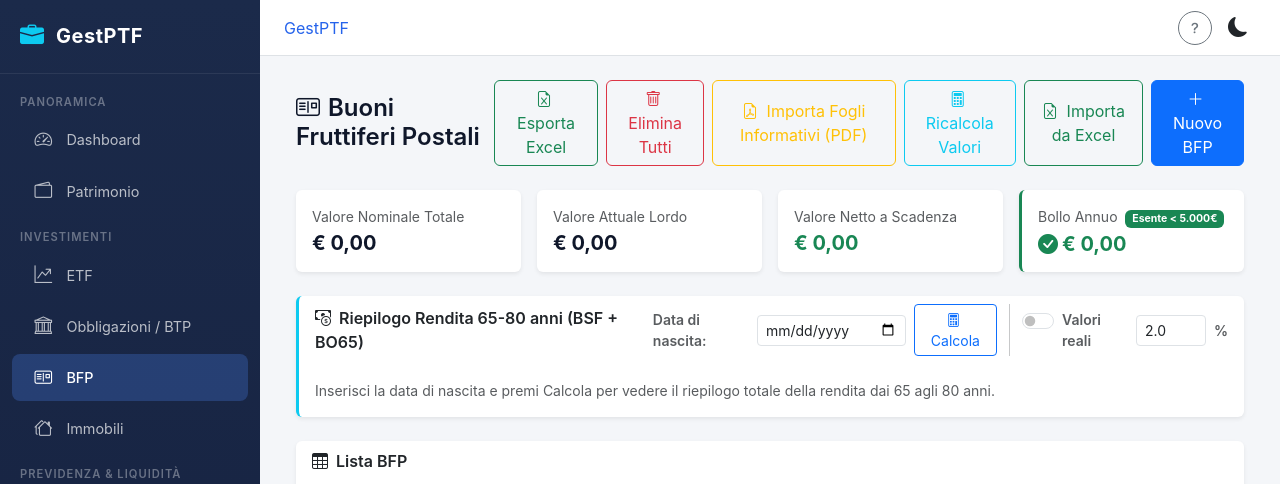
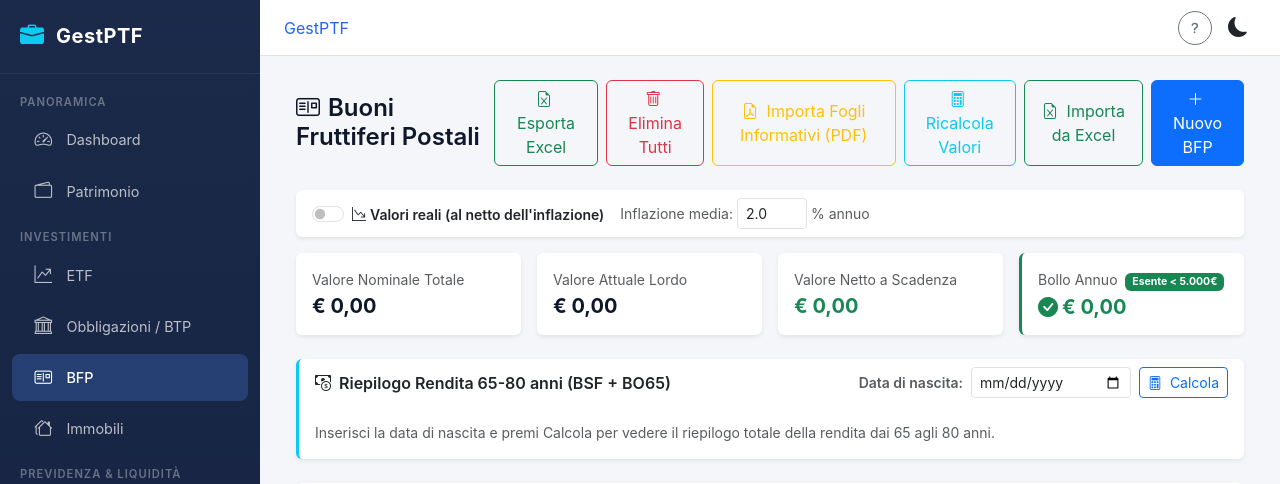
Before and after one commit to nemorfol/gestptf, a Flask app: page /bfp/ in a window 1280 px wide. Shown: the top 484 px of the page. Run offline with Flask 3, Linux system fonts and the light colour scheme; data that the repository does not hold is empty; some libraries are stand-ins or nearby versions.

Commit message:
Make inflation toggle global for entire BFP page
Moves inflation controls to top of page. Deflates:
- Val. Netto Rimborso and Val. Netto Scadenza per BFP in main table
  (based on years to each BFP's maturity date)
- Summary card 'Valore Netto a Scadenza' (weighted average deflator)
- Rendita section values (per-BFP deflators as before)

Co-Authored-By: Claude Opus 4.6 (1M context) <noreply@anthropic.com>

```diff
--- a/templates/bfp.html
+++ b/templates/bfp.html
@@ -28,8 +28,27 @@
         </div>
     </div>
 
+    <!-- Inflation toggle (global) -->
+    <div class="card shadow-sm border-0 mb-3">
+        <div class="card-body py-2 d-flex align-items-center gap-3">
+            <div class="form-check form-switch mb-0">
+                <input class="form-check-input" type="checkbox" id="chkInflazioneGlobal">
+                <label class="form-check-label small fw-semibold" for="chkInflazioneGlobal">
+                    <i class="bi bi-graph-down-arrow me-1"></i>Valori reali (al netto dell'inflazione)
+                </label>
+            </div>
+            <div class="d-flex align-items-center gap-1">
+                <label class="small text-muted mb-0" for="txtInflazioneGlobal">Inflazione media:</label>
+                <input type="number" step="0.1" min="0" max="10" class="form-control form-control-sm"
+                       id="txtInflazioneGlobal" value="2.0" style="width:70px">
+                <span class="small text-muted">% annuo</span>
+            </div>
+            <small class="text-muted" id="inflInfoGlobal"></small>
+        </div>
+    </div>
+
     <!-- Summary cards -->
-    <div class="row g-3 mb-4">
+    <div class="row g-3 mb-4" id="summaryCards">
         <div class="col-md-6 col-lg-3">
             <div class="card shadow-sm border-0 h-100">
                 <div class="card-body">
@@ -50,7 +69,7 @@
             <div class="card shadow-sm border-0 h-100">
                 <div class="card-body">
                     <p class="text-muted mb-1 small">Valore Netto a Scadenza</p>
-                    <h5 class="mb-0 fw-bold text-success">{{ summary.totale_netto_scadenza|currency if summary else '—' }}</h5>
+                    <h5 class="mb-0 fw-bold text-success" id="summaryNettoScadenza" data-value="{{ summary.totale_netto_scadenza if summary else 0 }}">{{ summary.totale_netto_scadenza|currency if summary else '—' }}</h5>
                 </div>
             </div>
         </div>
@@ -93,14 +112,6 @@
                 <button class="btn btn-sm btn-outline-primary" id="btnCalcolaRenditaTotale">
                     <i class="bi bi-calculator me-1"></i> Calcola
                 </button>
-                <div class="vr mx-1"></div>
-                <div class="form-check form-switch mb-0">
-                    <input class="form-check-input" type="checkbox" id="chkInflazione">
-                    <label class="form-check-label small text-muted" for="chkInflazione">Valori reali</label>
-                </div>
-                <input type="number" step="0.1" min="0" max="10" class="form-control form-control-sm" id="txtInflazione"
-                       value="2.0" style="width:70px" title="Inflazione media annua %">
-                <span class="small text-muted">%</span>
             </div>
         </div>
         <div class="card-body" id="renditaTotaleBody">
@@ -133,7 +144,7 @@
                     </thead>
                     <tbody>
                         {% for bfp in records %}
-                        <tr data-id="{{ bfp.id }}">
+                        <tr data-id="{{ bfp.id }}" data-scadenza="{{ bfp.scadenza or '' }}">
                             <td>{{ bfp.tipologia }}</td>
                             <td>{{ bfp.serie }}</td>
                             <td>{{ bfp.data_sottoscrizione|date }}</td>
@@ -144,8 +155,8 @@
                             <td class="text-end {% if bfp.bollo_annuo == 0 %}text-success{% endif %}">
                                 {% if bfp.bollo_annuo == 0 %}<i class="bi bi-check-circle-fill text-success" title="Esente < 5.000€"></i> Esente{% else %}{{ bfp.bollo_annuo|currency }}{% endif %}
                             </td>
-                            <td class="text-end">{{ bfp.valore_rimborso_netto|currency }}</td>
-                            <td class="text-end">{{ bfp.valore_netto_scadenza|currency }}</td>
+                            <td class="text-end defl-cell" data-value="{{ bfp.valore_rimborso_netto or 0 }}" data-scadenza="{{ bfp.scadenza or '' }}">{{ bfp.valore_rimborso_netto|currency }}</td>
+                            <td class="text-end defl-cell" data-value="{{ bfp.valore_netto_scadenza or 0 }}" data-scadenza="{{ bfp.scadenza or '' }}">{{ bfp.valore_netto_scadenza|currency }}</td>
                             <td>
                                 <div class="btn-group btn-group-sm">
                                     <button class="btn btn-outline-success{% if not bfp.has_coefficienti %} disabled{% endif %}"
@@ -502,8 +513,8 @@
             var fc = function(v) { return new Intl.NumberFormat('it-IT', {style:'currency', currency:'EUR'}).format(v || 0); };
 
             // Inflation deflator
-            var useInflation = document.getElementById('chkInflazione').checked;
-            var inflRate = parseFloat(document.getElementById('txtInflazione').value) / 100 || 0;
+            var useInflation = document.getElementById('chkInflazioneGlobal').checked;
+            var inflRate = parseFloat(document.getElementById('txtInflazioneGlobal').value) / 100 || 0;
             // Years from today to age 65
             var nascitaDate = new Date(dn);
             var oggi = new Date();
@@ -604,13 +615,79 @@
         .catch(function(err) { hideLoading(); PM.Toast.show('Errore: ' + err.message, 'error'); });
     });
 
-    // Re-calculate when inflation toggle/value changes
-    document.getElementById('chkInflazione').addEventListener('change', function() {
-        document.getElementById('btnCalcolaRenditaTotale').click();
+    // --- Global inflation deflator for BFP table ---
+    var fmtCur = function(v) { return new Intl.NumberFormat('it-IT', {style:'currency', currency:'EUR'}).format(v || 0); };
+
+    function applyInflationToTable() {
+        var useInfl = document.getElementById('chkInflazioneGlobal').checked;
+        var rate = parseFloat(document.getElementById('txtInflazioneGlobal').value) / 100 || 0;
+        var oggi = new Date();
+
+        // Deflate cells in main BFP table
+        document.querySelectorAll('.defl-cell').forEach(function(cell) {
+            var val = parseFloat(cell.dataset.value) || 0;
+            var scad = cell.dataset.scadenza;
+            if (useInfl && scad) {
+                var scadDate = new Date(scad);
+                var anniAllaScad = (scadDate - oggi) / (365.25 * 86400000);
+                if (anniAllaScad < 0) anniAllaScad = 0;
+                var deflator = Math.pow(1 + rate, anniAllaScad);
+                cell.textContent = fmtCur(val / deflator).replace('€', '€');
+            } else {
+                cell.textContent = fmtCur(val).replace('€', '€');
+            }
+        });
+
+        // Deflate summary "Valore Netto a Scadenza" (weighted average ~midpoint)
+        var summaryEl = document.getElementById('summaryNettoScadenza');
+        if (summaryEl) {
+            var totVal = parseFloat(summaryEl.dataset.value) || 0;
+            if (useInfl) {
+                // Calculate weighted average years to maturity
+                var totalNom = 0, weightedYears = 0;
+                document.querySelectorAll('#bfpTable tbody tr').forEach(function(row) {
+                    var scad = row.dataset.scadenza;
+                    if (!scad) return;
+                    var anniScad = (new Date(scad) - oggi) / (365.25 * 86400000);
+                    if (anniScad < 0) anniScad = 0;
+                    var cells = row.querySelectorAll('.defl-cell');
+                    if (cells.length > 0) {
+                        var v = parseFloat(cells[cells.length - 1].dataset.value) || 0;
+                        totalNom += v;
+                        weightedYears += v * anniScad;
+                    }
+                });
+                var avgYears = totalNom > 0 ? weightedYears / totalNom : 0;
+                var deflator = Math.pow(1 + rate, avgYears);
+                summaryEl.textContent = fmtCur(totVal / deflator);
+            } else {
+                summaryEl.textContent = fmtCur(totVal);
+            }
+        }
+
+        // Info text
+        var infoEl = document.getElementById('inflInfoGlobal');
+        if (infoEl) {
+            infoEl.textContent = useInfl ? 'Valori a scadenza deflazionati al potere d\'acquisto odierno' : '';
+        }
+    }
+
+    // Global inflation toggle events
+    document.getElementById('chkInflazioneGlobal').addEventListener('change', function() {
+        applyInflationToTable();
+        // Also re-trigger rendita if already calculated
+        var body = document.getElementById('renditaTotaleBody');
+        if (body && body.querySelector('.card')) {
+            document.getElementById('btnCalcolaRenditaTotale').click();
+        }
     });
-    document.getElementById('txtInflazione').addEventListener('change', function() {
-        if (document.getElementById('chkInflazione').checked) {
-            document.getElementById('btnCalcolaRenditaTotale').click();
+    document.getElementById('txtInflazioneGlobal').addEventListener('change', function() {
+        if (document.getElementById('chkInflazioneGlobal').checked) {
+            applyInflationToTable();
+            var body = document.getElementById('renditaTotaleBody');
+            if (body && body.querySelector('.card')) {
+                document.getElementById('btnCalcolaRenditaTotale').click();
+            }
         }
     });
 
```
